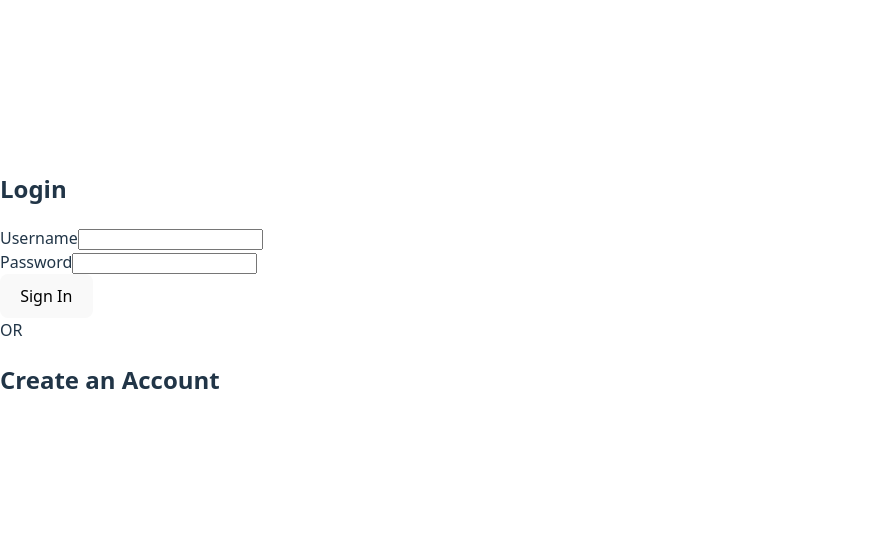
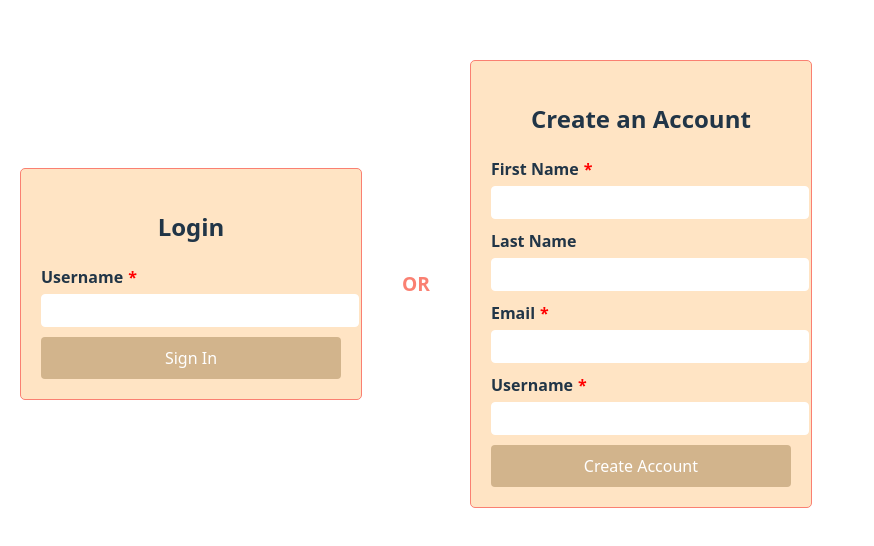
Before and after one commit to courjimen/blog-app, a React (Vite) app in the folder client/: page /login in a window 1280 px wide. Shown: the part 116-662 px from the top of the page, without its empty margins (0-874 px from the left). Built offline with nearby package versions, Linux system fonts and the light colour scheme.

Commit message:
styled forms for login/new accts

```diff
--- a/client/src/components/Login.jsx
+++ b/client/src/components/Login.jsx
@@ -4,22 +4,20 @@ import '../styles/Login.css'
 
 function Login() {
   const [loginData, setLoginData] = useState({
-    username: '',
-    password: ''
+    username: ''
   })
 
   const [createAcct, setCreateAcct] = useState({
     firstName: '',
     lastName: '',
     email: '',
-    phone: ''
+    username: ''
   })
 
   const navigate = useNavigate();
 
   const handleLoginSubmit = (e) => {
     e.preventDefault();
-    //make call to backend with authentification
     console.log('Login submitted:', loginData)
   }
 
@@ -42,8 +40,10 @@ function Login() {
       <div className='login-form'>
         <h2>Login</h2>
         <form onSubmit={handleLoginSubmit}>
+
+          {/* Username */}
           <div>
-            <label htmlFor='username'>Username</label>
+            <label htmlFor='username'>Username<span className="required-star">*</span></label>
             <input
               type='text'
               id='username'
@@ -53,17 +53,7 @@ function Login() {
               required
             />
           </div>
-          <div>
-            <label htmlFor='password'>Password</label>
-            <input
-              type='text'
-              id='password'
-              name='password'
-              value={loginData.password}
-              onChange={handleLoginChange}
-              required
-            />
-          </div>
+
           <button type='submit'>Sign In</button>
         </form>
       </div>
@@ -72,7 +62,62 @@ function Login() {
 
       <div className='create-acct'>
         <h2>Create an Account</h2>
+        <form onSubmit={handleCreateAcctSubmit}>
 
+          {/* First Name */}
+          <div>
+            <label htmlFor='firstName'>First Name<span className="required-star">*</span></label>
+            <input
+            type='text'
+            id='firstName'
+            name="firstName"
+            value={createAcct.firstName}
+            onChange={handleCreateAcctChange}
+            required
+            />
+          </div>
+
+          {/* Last Name */}
+          <div>
+            <label htmlFor='lastName'>Last Name</label>
+            <input
+            type='text'
+            id='lastName'
+            name="lastName"
+            value={createAcct.lastName}
+            onChange={handleCreateAcctChange}
+            required
+            />
+          </div>
+
+          {/* Email */}
+          <div>
+            <label htmlFor='email'>Email<span className="required-star">*</span></label>
+            <input
+            type='email'
+            id='email'
+            name="email"
+            value={createAcct.email}
+            onChange={handleCreateAcctChange}
+            required
+            />
+          </div>
+
+          {/* Username */}
+          <div>
+            <label htmlFor='phone'>Username<span className="required-star">*</span></label>
+            <input
+            type='text'
+            id='username'
+            name="usernam"
+            value={createAcct.username}
+            onChange={handleCreateAcctChange}
+            required
+            />
+          </div>
+
+          <button type='submit'>Create Account</button>
+        </form>
       </div>
     </div>
   )
--- a/client/src/styles/Login.css
+++ b/client/src/styles/Login.css
@@ -0,0 +1,69 @@
+.login-page {
+    display: flex;
+    justify-content: center;
+    align-items: center;
+    min-height: 100vh;
+  }
+
+  .login-form,
+  .create-acct {
+    width: 300px;
+    padding: 20px;
+    border: 1px solid salmon;
+    background-color: bisque;
+    border-radius: 5px;
+    margin: 20px;
+  }
+
+  .login-form h2,
+  .create-acct h2 {
+    text-align: center;
+  }
+
+  .login-form div,
+  .create-acct div {
+    margin-bottom: 10px;
+  }
+
+  .login-form label,
+  .create-acct label {
+    display: block;
+    margin-bottom: 5px;
+    font-weight: bold;
+  }
+
+  .login-form input,
+  .create-acct input {
+    width: 100%;
+    padding: 8px;
+    border: 1px solid white;
+    border-radius: 4px;
+  }
+
+  .login-form button,
+  .create-acct button {
+    width: 100%;
+    padding: 10px;
+    background-color: tan;
+    color: white;
+    border: none;
+    border-radius: 4px;
+    cursor: pointer;
+  }
+
+  .login-form button:hover,
+  .create-acct button:hover {
+    background-color: salmon;
+  }
+
+  .divider {
+    margin: 0 20px;
+    font-size: 1.2em;
+    font-weight: bold;
+    color: salmon;
+  }
+
+  .required-star {
+    color: red;
+    margin-left: 5px;
+  }
--- a/client/src/styles/NavBar.css
+++ b/client/src/styles/NavBar.css
@@ -13,7 +13,7 @@
 .nav-item {
     flex: 1;
     text-align: center;
-    border-right: 2px solid rgb(255, 255, 255)
+    border-right: 2px solid white
 }
 
 .nav-item :last-child {
@@ -29,5 +29,5 @@
   }
 
   .nav-links li a:hover {
-    color: #fbfbfb;
+    color: white;
   }
```
